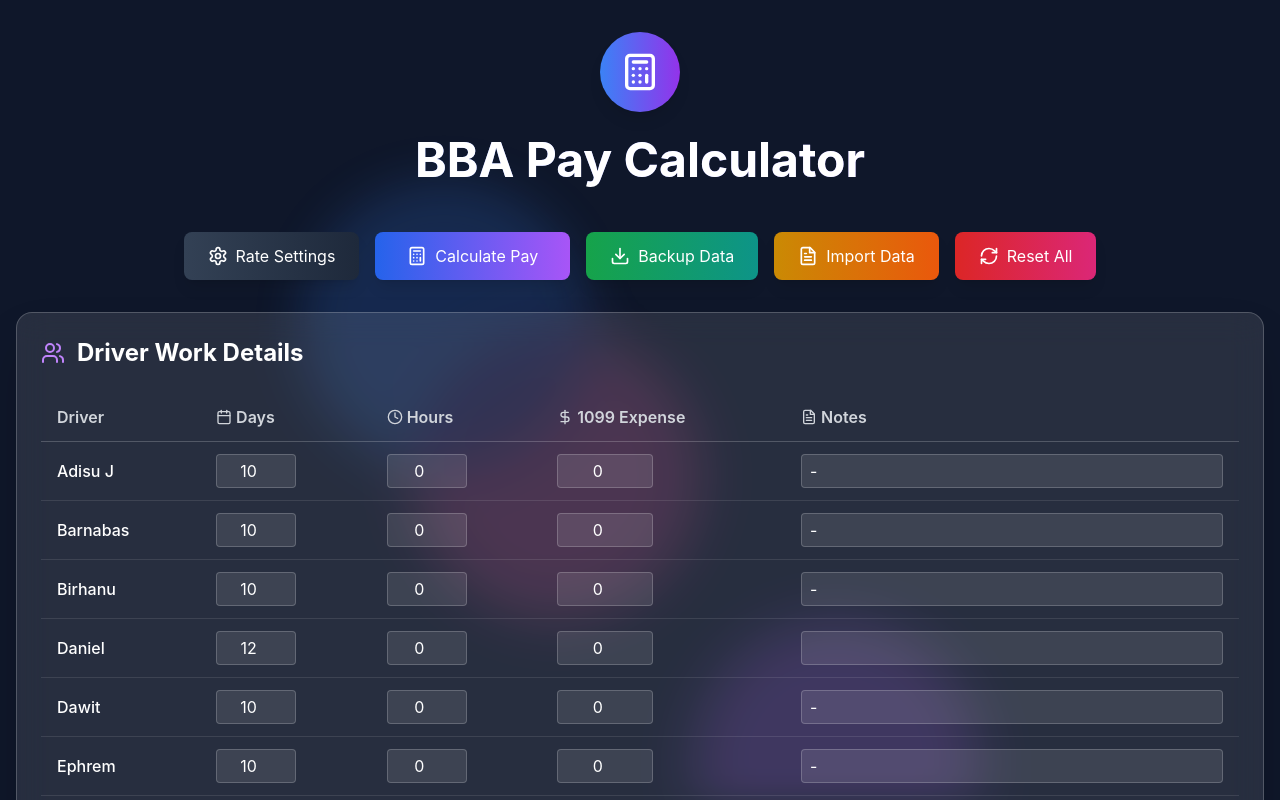
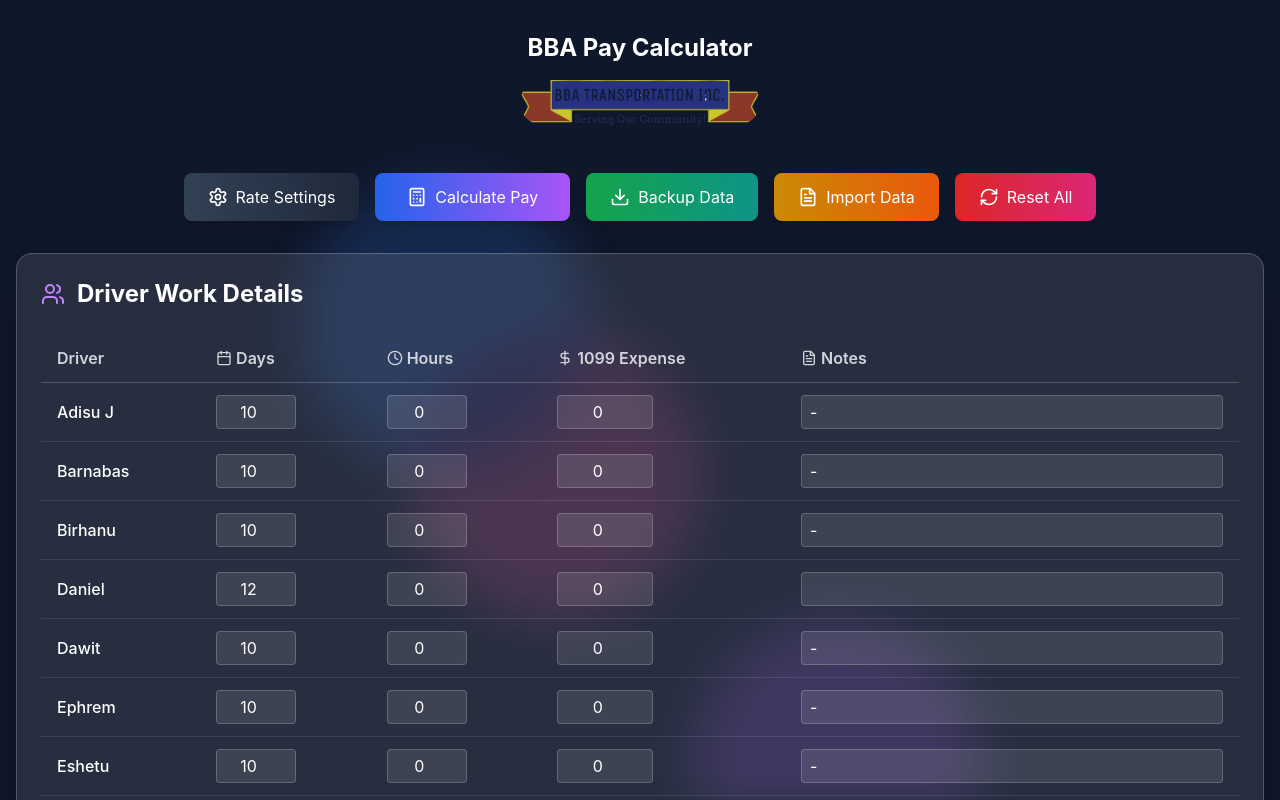
Before and after one commit to kirubelM/driver-pay-calculator, a React (Create React App) app: page / in a window 1280 px wide. Shown: the top 800 px of the page. Built offline with nearby package versions, Linux system fonts and the light colour scheme.

Commit message:
added logo

```diff
--- a/src/components/DriverPayCalculator.js
+++ b/src/components/DriverPayCalculator.js
@@ -1,5 +1,6 @@
 import React, { useState, useEffect } from 'react';
 import { Calculator, Users, DollarSign, Calendar, Clock, FileText, Download, Settings, RefreshCw, TrendingUp } from 'lucide-react';
+import BBA_LOGO from '../img/bba_logoa.png'; // Adjust the path as necessary
 
 const defaultDriverData = {
   "Adisu J": { dailyRate: 250, hourlyRate: 25, daysWorked: 10, hoursWorked: 0, expense1099: 0, comments: "-" },
@@ -190,13 +191,13 @@ const DriverPayCalculator = () => {
 
       <div className="relative z-10 container mx-auto px-4 py-8">
         {/* Header */}
-        <div className="text-center mb-12">
-          <div className="inline-flex items-center justify-center w-20 h-20 bg-gradient-to-r from-blue-500 to-purple-600 rounded-full mb-6 shadow-lg">
-            <Calculator className="w-10 h-10 text-white" />
-          </div>
-          <h1 className="text-5xl font-bold text-white mb-4 bg-gradient-to-r from-blue-400 to-purple-400 bg-clip-text text-transparent">
-            BBA Pay Calculator
-          </h1>
+        <div className="text-center mb-6">
+          {/* <div className="mb-6"> */}
+            <div className="text-2xl font-bold mb-4 text-white "> BBA Pay Calculator</div>
+            <div className="flex justify-center ">
+              <img src={BBA_LOGO} alt="BBA Logo" className="w-60 h-30 rounded-full mb-6 " />  </div>
+            {/* <div className="text-white text-xl ">Calculate and manage driver payments effortlessly</div> */}
+          {/* </div> */}
         </div>
 
         {/* Controls */}
@@ -375,25 +376,7 @@ const DriverPayCalculator = () => {
         {/* Results */}
         {payResults.length > 0 && (
           <div className="space-y-8">
-            {/* Total Summary */}
-            <div className="bg-gradient-to-r from-green-600/20 to-blue-600/20 backdrop-blur-lg rounded-2xl p-8 border border-green-500/30 shadow-2xl">
-              <div className="text-center">
-                <div className="inline-flex items-center justify-center w-16 h-16 bg-gradient-to-r from-green-500 to-blue-500 rounded-full mb-4">
-                  <TrendingUp className="w-8 h-8 text-white" />
-                </div>
-                <h2 className="text-3xl font-bold text-white mb-2">Total Payroll</h2>
-                <p className="text-5xl font-bold bg-gradient-to-r from-green-400 to-blue-400 bg-clip-text text-transparent">
-                  ${totalPay.toFixed(2)}
-                </p>
-                <button
-                  onClick={exportToCSV}
-                  className="mt-6 inline-flex items-center px-6 py-3 bg-gradient-to-r from-green-600 to-blue-600 text-white rounded-lg hover:from-green-500 hover:to-blue-500 transition-all duration-300 shadow-lg hover:shadow-xl transform hover:-translate-y-1"
-                >
-                  <Download className="w-5 h-5 mr-2" />
-                  Export to CSV
-                </button>
-              </div>
-            </div>
+
 
             {/* Individual Results */}
             <div className="bg-white/10 backdrop-blur-lg rounded-2xl p-6 border border-white/20 shadow-2xl">
@@ -434,8 +417,8 @@ const DriverPayCalculator = () => {
                       {result.comments && result.comments !== "-" && (
                         <div className="text-xs text-black-400 mt-3 p-2 bg-white rounded">
                           <b>Notes:</b>            <div className="flex justify-between font-semibold text-white">
-                          <span>${result.regularPay.toFixed(2)}</span>
-                        </div> {result.comments}
+                            <span>${result.regularPay.toFixed(2)}</span>
+                          </div> {result.comments}
                         </div>
                       )}
                     </div>
@@ -443,6 +426,25 @@ const DriverPayCalculator = () => {
                 ))}
               </div>
             </div>
+             {/* Total Summary */}
+            {/* <div className="bg-gradient-to-r from-green-600/20 to-blue-600/20 backdrop-blur-lg rounded-2xl p-8 border border-green-500/30 shadow-2xl">
+              <div className="text-center">
+                <div className="inline-flex items-center justify-center w-16 h-16 bg-gradient-to-r from-green-500 to-blue-500 rounded-full mb-4">
+                  <TrendingUp className="w-8 h-8 text-white" />
+                </div>
+                <h2 className="text-3xl font-bold text-white mb-2">Total Payroll</h2>
+                <p className="text-5xl font-bold bg-gradient-to-r from-green-400 to-blue-400 bg-clip-text text-transparent">
+                  ${totalPay.toFixed(2)}
+                </p>
+                <button
+                  onClick={exportToCSV}
+                  className="mt-6 inline-flex items-center px-6 py-3 bg-gradient-to-r from-green-600 to-blue-600 text-white rounded-lg hover:from-green-500 hover:to-blue-500 transition-all duration-300 shadow-lg hover:shadow-xl transform hover:-translate-y-1"
+                >
+                  <Download className="w-5 h-5 mr-2" />
+                  Export to CSV
+                </button>
+              </div>
+            </div> */}
           </div>
         )}
       </div>
```
Also changed, not shown: src/img/bba_logo.png (added), src/img/bba_logoa.png (added).
